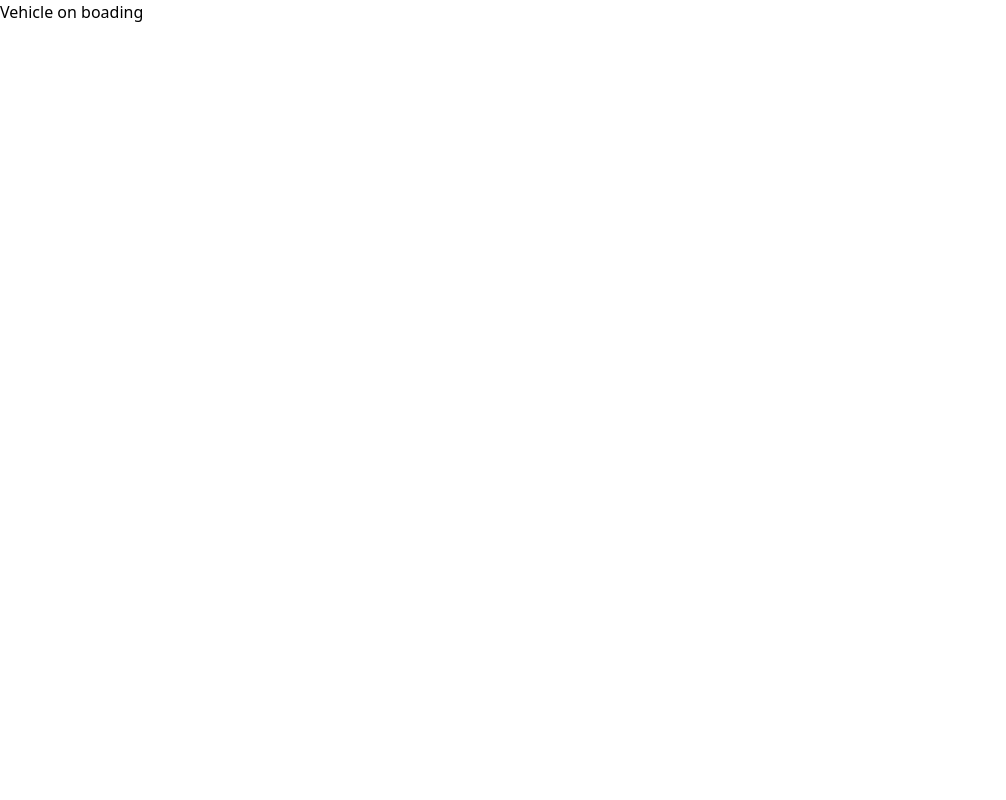
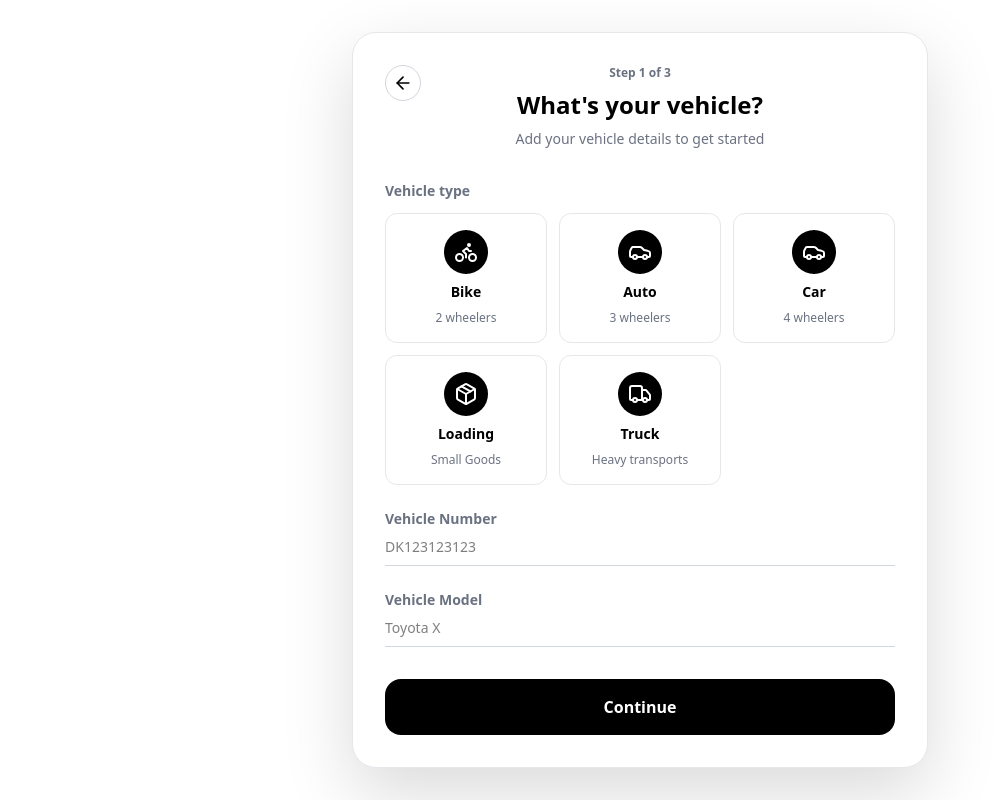
Before and after one commit to rlikhon/NextJs-16-BoilerPlat, a Next.js app: page /partner/onboarding/vehicle in a window 1280 px wide. Shown: the whole page, without its empty margins (0-1006 px from the left). Built offline with nearby package versions, Linux system fonts and the light colour scheme; no server answers.

Commit message:
VehicleOnBorad: Step 1 Form

```diff
--- a/src/app/partner/onboarding/vehicle/page.tsx
+++ b/src/app/partner/onboarding/vehicle/page.tsx
@@ -1,11 +1,133 @@
-import React from 'react'
+"use client";
+import React, { useState } from "react";
+import { motion } from "motion/react";
+import { ArrowLeft, Bike, Car, Package, Truck } from "lucide-react";
+import { useRouter } from "next/navigation";
 
-function page() {
+const VEHICLES = [
+  { id: "bike", label: "Bike", icon: Bike, desc: "2 wheelers" },
+  { id: "auto", label: "Auto", icon: Car, desc: "3 wheelers" },
+  { id: "car", label: "Car", icon: Car, desc: "4 wheelers" },
+  { id: "loading", label: "Loading", icon: Package, desc: "Small Goods" },
+  { id: "truck", label: "Truck", icon: Truck, desc: "Heavy transports" },
+];
+
+// Note: Always capitalize React components (changed from 'page' to 'VehicleOnboardingPage')
+export default function VehicleOnboardingPage() {
+  const router = useRouter();
+
+  // Clean initialization prevents input warning crashes
+  const [vehicleType, setVehicleType] = useState<string>("");
+  const [vehicleNumber, setVehicleNumber] = useState<string>("");
+  const [vehicleModel, setVehicleModel] = useState<string>("");
+
   return (
-    <div>
-      Vehicle on boading
+    <div className="min-h-screen bg-white flex items-center justify-center px-4">
+      <motion.div
+        initial={{ opacity: 0, y: 30 }}
+        animate={{ opacity: 1, y: 0 }}
+        transition={{ duration: 0.4, ease: "easeOut" }}
+        className="w-full max-w-xl bg-white rounded-3xl border border-gray-200 shadow-[0_25px_70px_rgba(0,0,0,0.15)] p-6 sm:p-8"
+      >
+        <div className="relative text-center">
+          <button
+            onClick={() => router.back()}
+            className="absolute top-0 left-0 w-9 h-9 rounded-full border border-gray-300 flex items-center justify-center hover:bg-gray-100 transition focus:outline-none"
+            aria-label="Go back"
+          >
+            <ArrowLeft size={20} className="text-black" />
+          </button>
+
+          <p className="text-xs text-gray-500 font-semibold">Step 1 of 3</p>
+
+          <h1 className="mt-2 text-2xl font-semibold text-black">What's your vehicle?</h1>
+          <p className="text-sm text-gray-500 mt-2">
+            Add your vehicle details to get started
+          </p>
+        </div>
+
+        <div className="mt-8 space-y-6">
+          <div>
+            <p className="text-sm text-gray-500 font-semibold mb-3">
+              Vehicle type
+            </p>
+            <div className="grid grid-cols-2 sm:grid-cols-3 gap-3">
+              {VEHICLES.map((vehicle) => {
+                const Icon = vehicle.icon;
+                const active = vehicleType === vehicle.id;
+
+                return (
+                  <motion.div
+                    key={vehicle.id}
+                    whileHover={{ scale: 1.02 }}
+                    whileTap={{ scale: 0.98 }}
+                    onClick={() => setVehicleType(vehicle.id)}
+                    className={`flex flex-col items-center justify-center gap-2 border rounded-xl p-4 cursor-pointer text-center select-none ${
+                      active
+                        ? "bg-black text-white border-black"
+                        : "border-gray-200 hover:border-black text-black bg-white transition-colors"
+                    }`}
+                  >
+                    <div
+                      className={`w-11 h-11 rounded-full flex items-center justify-center ${
+                        active ? "bg-white text-black" : "bg-black text-white"
+                      }`}
+                    >
+                      <Icon size={24} />
+                    </div>
+                    <div className="text-sm font-semibold">{vehicle.label}</div>
+                    <p className={`text-xs ${active ? "text-gray-300" : "text-gray-500"}`}>
+                      {vehicle.desc}
+                    </p>
+                  </motion.div>
+                );
+              })}
+            </div>
+          </div>
+
+          <div className="flex flex-col">
+            <label
+              htmlFor="vn"
+              className="text-sm text-gray-500 font-semibold"
+            >
+              Vehicle Number
+            </label>
+            <input
+              type="text"
+              onChange={(e) => setVehicleNumber(e.target.value)}
+              value={vehicleNumber}
+              placeholder="DK123123123"
+              id="vn"
+              className="mt-2 w-full border-b border-gray-300 pb-2 text-sm text-black bg-transparent focus:outline-none focus:border-black transition"
+            />
+          </div>
+
+          <div className="flex flex-col">
+            <label
+              htmlFor="vm"
+              className="text-sm text-gray-500 font-semibold"
+            >
+              Vehicle Model
+            </label>
+            <input
+              type="text"
+              onChange={(e) => setVehicleModel(e.target.value)}
+              value={vehicleModel}
+              placeholder="Toyota X"
+              id="vm"
+              className="mt-2 w-full border-b border-gray-300 pb-2 text-sm text-black bg-transparent focus:outline-none focus:border-black transition"
+            />
+          </div>
+        </div>
+        <motion.button
+          whileHover={{ scale: 1.02 }}
+          whileTap={{ scale: 0.98 }}
+          onClick={() => router.push(`/partner/onboarding/vehicle/${vehicleType}`)}
+          className="mt-8 w-full h-14 rounded-2xl bg-black text-white font-semibold flex items-center justify-center gap-2 disabled:opacity-40 transition"
+        >
+          Continue
+        </motion.button>
+      </motion.div>
     </div>
-  )
+  );
 }
-
-export default page
```
